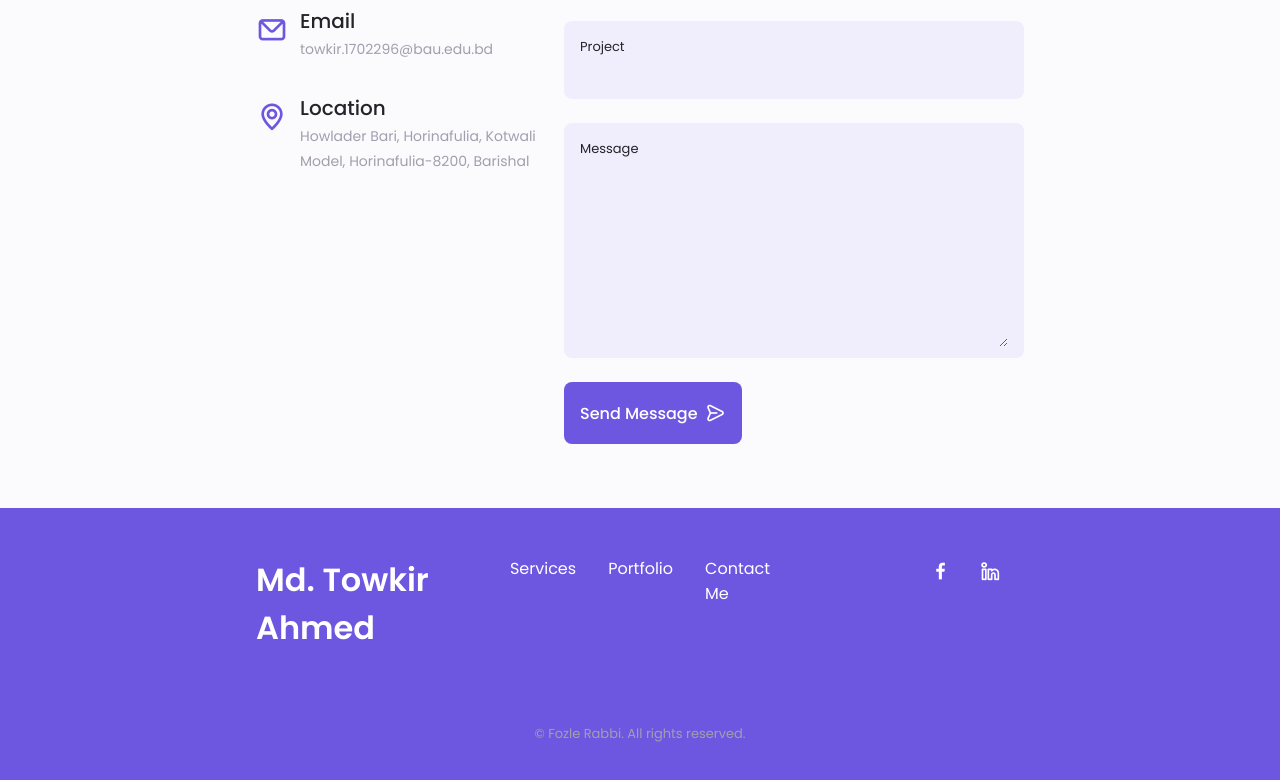
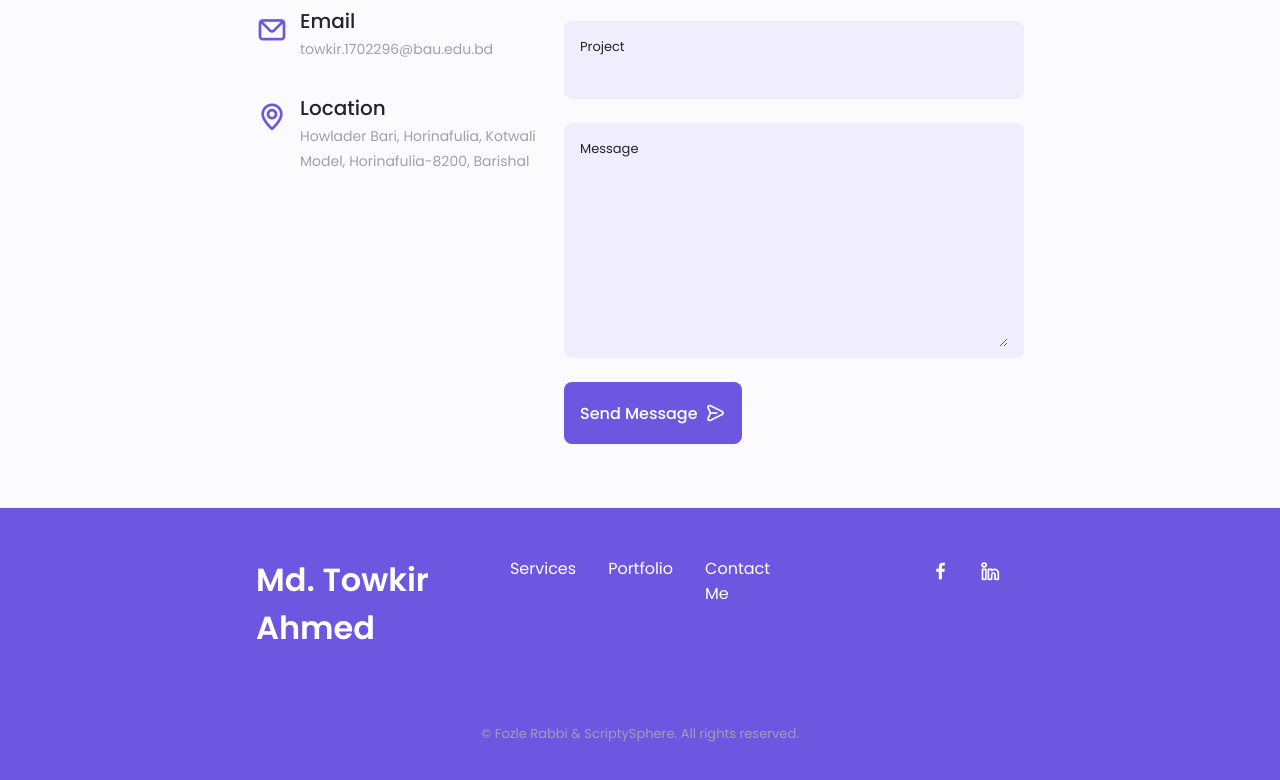
Before and after one commit to fozlerabbit/Md-Towkir-Ahmed, a plain HTML site: page index.html in a window 1280 px wide. Shown: the part 4624-5404 px from the top of the page. Drawn offline with nearby package versions, Linux system fonts and the light colour scheme.

Commit message:
Update index.html

```diff
--- a/index.html
+++ b/index.html
@@ -823,7 +823,10 @@
           </div>
         </div>
 
-        <p class="footer__copy">&#169; Fozle Rabbi. All rights reserved.</p>
+        <p
+          href="https://www.fozlerabbi.dev"
+              target="_blank"
+          class="footer__copy">&#169; Fozle Rabbi & ScriptySphere. All rights reserved.</p>
       </div>
     </footer>
 
```
